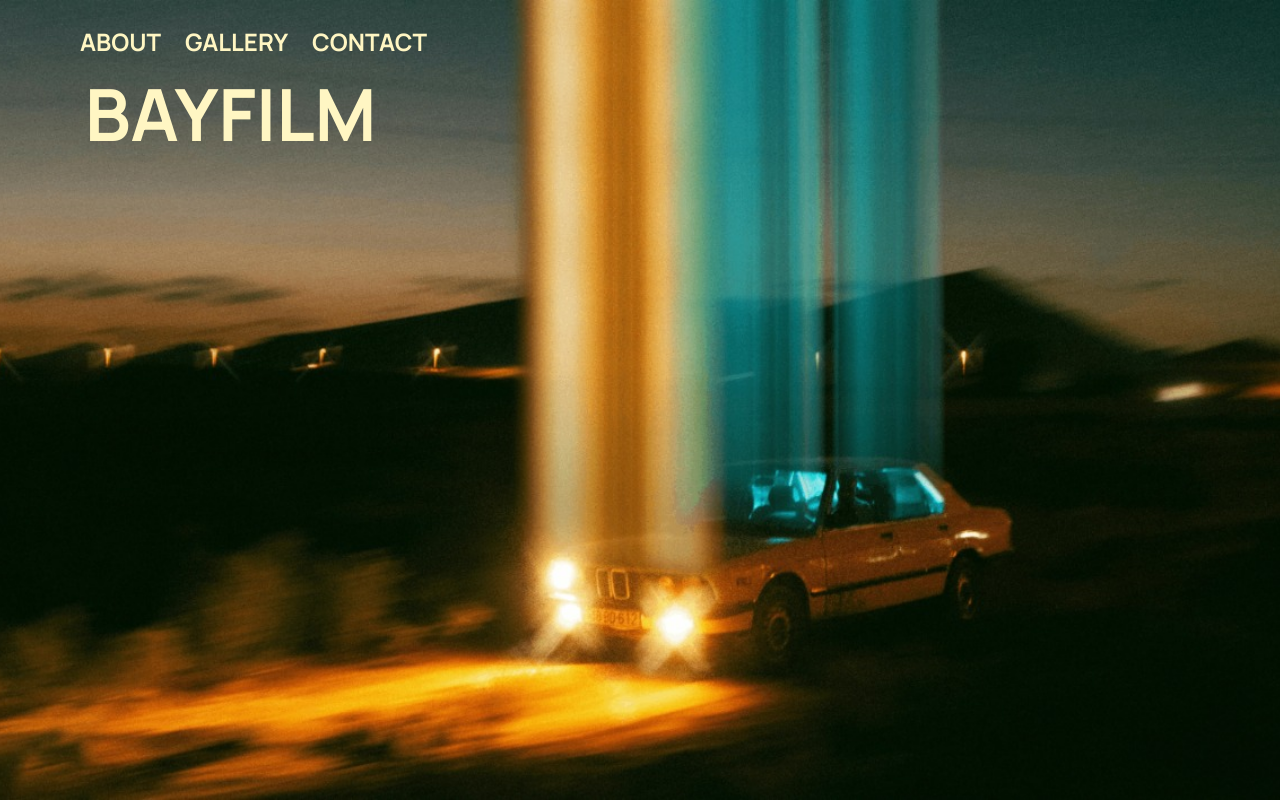
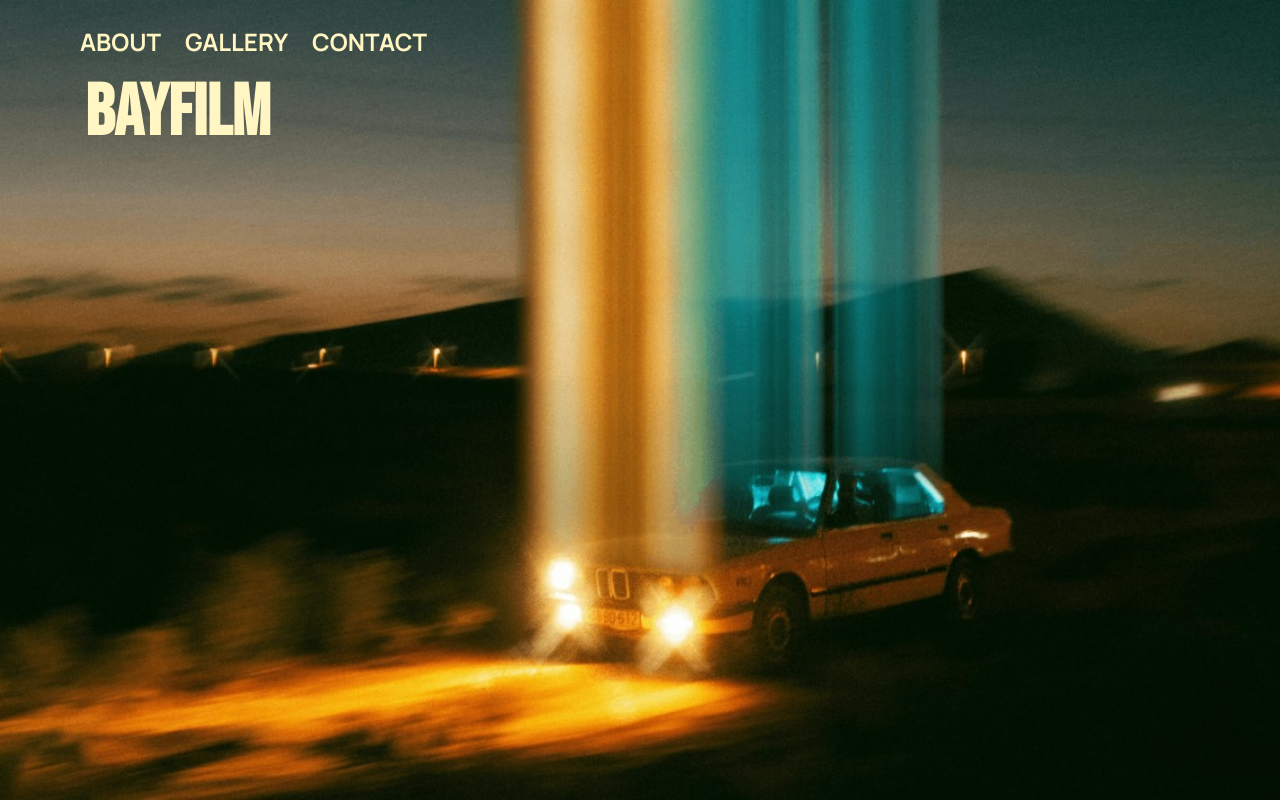
Before and after one commit to neegarw/bayfilm, a React (Vite) app: page / in a window 1280 px wide. Shown: the top 800 px of the page. Built offline with nearby package versions, Linux system fonts and the light colour scheme.

Commit message:
Update font style throughout the app

```diff
--- a/src/components/header/Header.jsx
+++ b/src/components/header/Header.jsx
@@ -17,7 +17,7 @@ function Header() {
                             document.getElementById("about")?.scrollIntoView({
                                 behavior: "smooth"
                             });
-                            setSidebarOpen(false); // mobil menü açıqdırsa bağlansın
+                            setSidebarOpen(false);
                         }}
                     >
                         ABOUT
@@ -25,7 +25,7 @@ function Header() {
                     <Link to="/gallery" className="cursor-pointer">GALLERY</Link>
                     <Link to='/contact' className="cursor-pointer">CONTACT</Link>
                 </ul>
-                <Link to="/" className="text-[32px] md:text-[72px] font-bold pl-[5px]">BAYFILM</Link>
+                <Link to="/" className="text-[32px] md:text-[72px] font-bold pl-[5px]"><h1>BAYFILM</h1></Link>
 
                 <div className="md:hidden">
                     <button onClick={() => setSidebarOpen(true)}>
```
